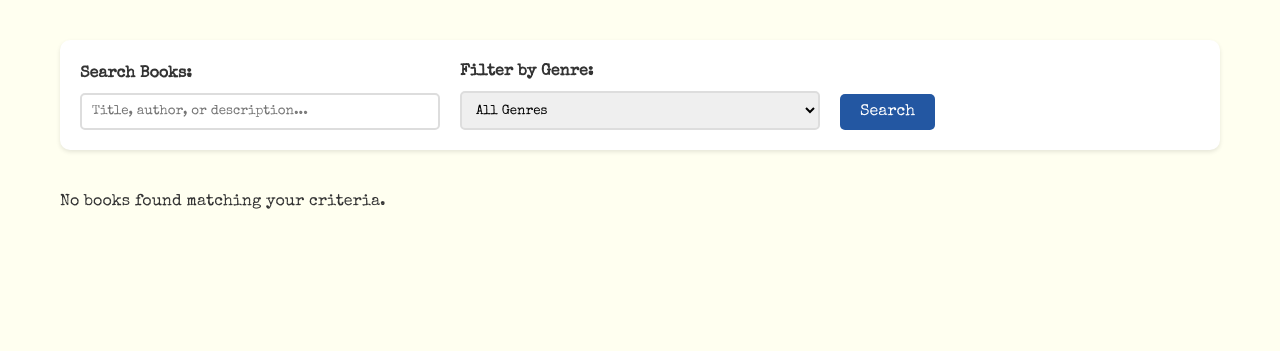
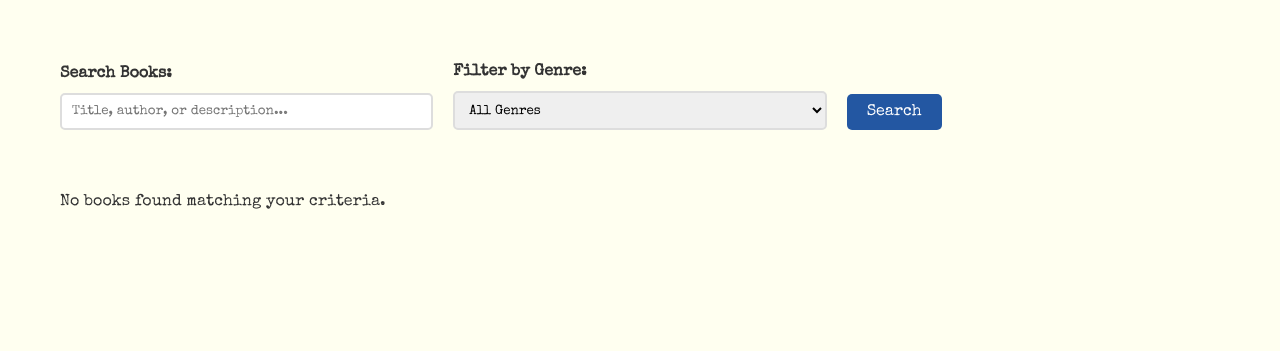
Before and after one commit to salty-ivy/daysbookandrecords, a Django app: template daysbookandrecords/home/templates/home/books_page.html in a window 1280 px wide. Shown: the part 145-496 px from the top of the page. Run offline with Django 5.2, Linux system fonts and the light colour scheme; the template is opened without the code that fills it, so the values that code supplies are empty; parts of the project's set-up code (start-up, migrations or seed data) failed here and were passed over.

Commit message:
More style fixes

```diff
--- a/daysbookandrecords/daysbookandrecords/templates/base.html
+++ b/daysbookandrecords/daysbookandrecords/templates/base.html
@@ -177,11 +177,10 @@
 
         /* Search and filter */
         .search-filter {
-            background: white;
-            padding: 20px;
-            border-radius: 10px;
+            padding: 20px 0;
+            /* border-radius: 10px;
             margin-bottom: 30px;
-            box-shadow: 0 2px 4px rgba(0,0,0,0.1);
+            box-shadow: 0 2px 4px rgba(0,0,0,0.1); */
         }
 
         .search-form {
--- a/daysbookandrecords/home/templates/home/about_page.html
+++ b/daysbookandrecords/home/templates/home/about_page.html
@@ -7,7 +7,7 @@
 {% block content %}
 <h1>{{ page.title }}</h1>
 
-<div class="story-item">
+<div>
     {{ page.body|richtext }}
 </div>
 {% endblock %}
--- a/daysbookandrecords/home/templates/home/home_page.html
+++ b/daysbookandrecords/home/templates/home/home_page.html
@@ -5,7 +5,7 @@
 {% block title %}Home - Days Books & Records{% endblock %}
 
 {% block content %}
-<div class="story-item">
+<div>
     <h1>Welcome to Days Books & Records</h1>
     {% if page.intro %}
         {{ page.intro|richtext }}
```
